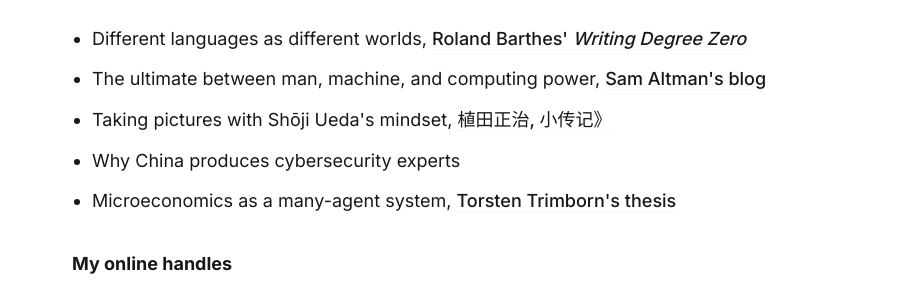
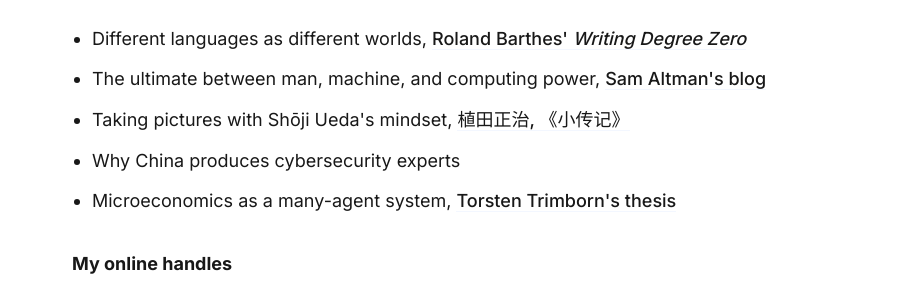
Before and after one commit to vavrines/vavrines.github.io, a Jekyll site: the page built from _pages/about.md, in a window 1280 px wide. Shown: the part 1444-1744 px from the top of the page, without its empty margins (178-1101 px from the left). Built offline with Jekyll 4.4.1, drawn with Linux system fonts in a browser that asks for light colours; nearby versions of some CDN libraries; some web fonts are replaced.

Commit message:
Fix typo

```diff
--- a/_pages/about.md
+++ b/_pages/about.md
@@ -43,7 +43,7 @@
     Altman's blog</a></li>
   <li>Taking pictures with Shōji Ueda's mindset, <a
     href="https://placartphoto.com/book/4067/warabe_goyomi_-_children_the_year_around">植田正治,
-    小传记》</a></li>
+    《小传记》</a></li>
   <li>Why China produces cybersecurity experts</li>
   <li>Microeconomics as a many-agent system, <a
     href="https://publications.rwth-aachen.de/record/712359/files/712359.pdf">Torsten Trimborn's
```
